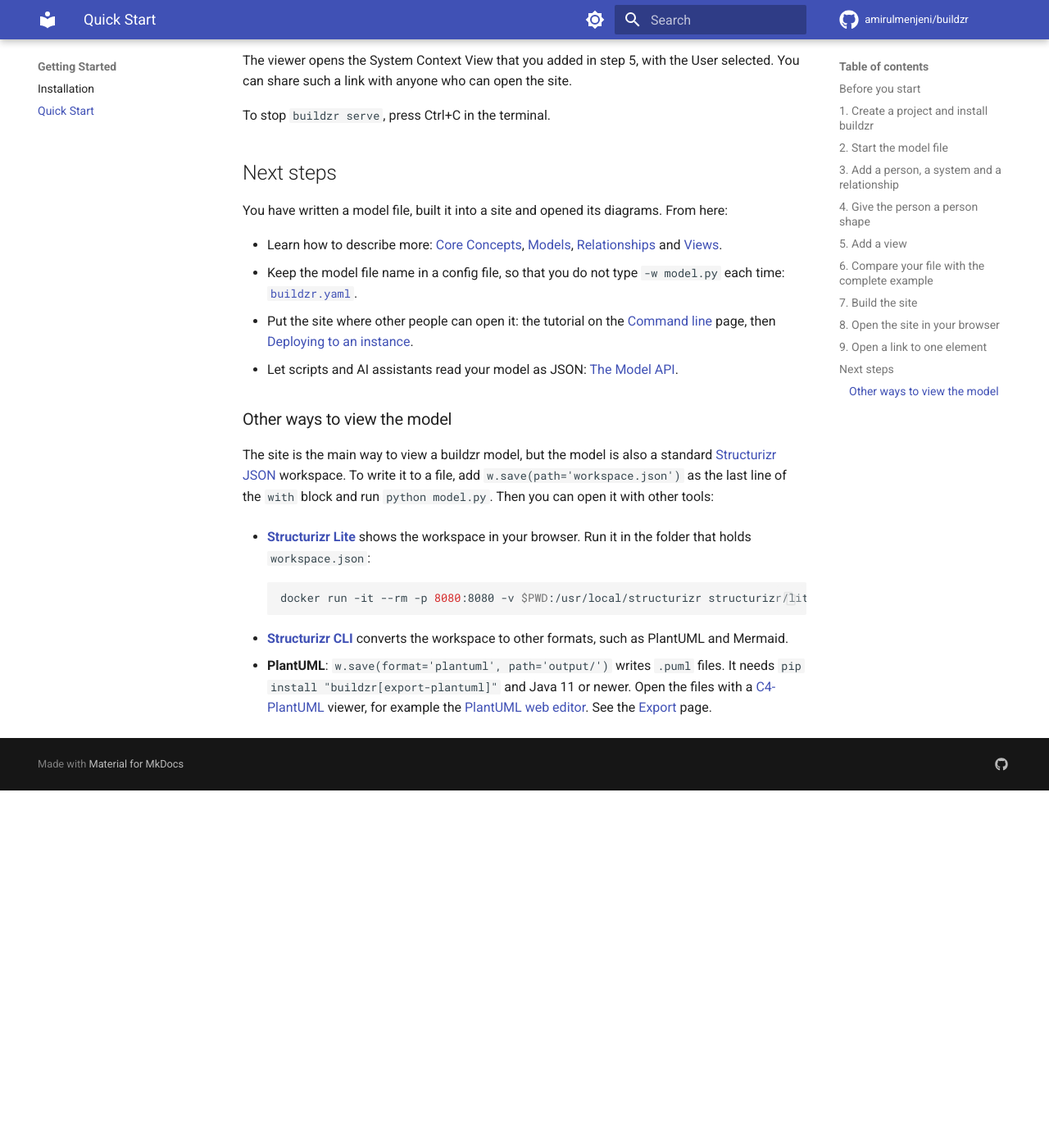
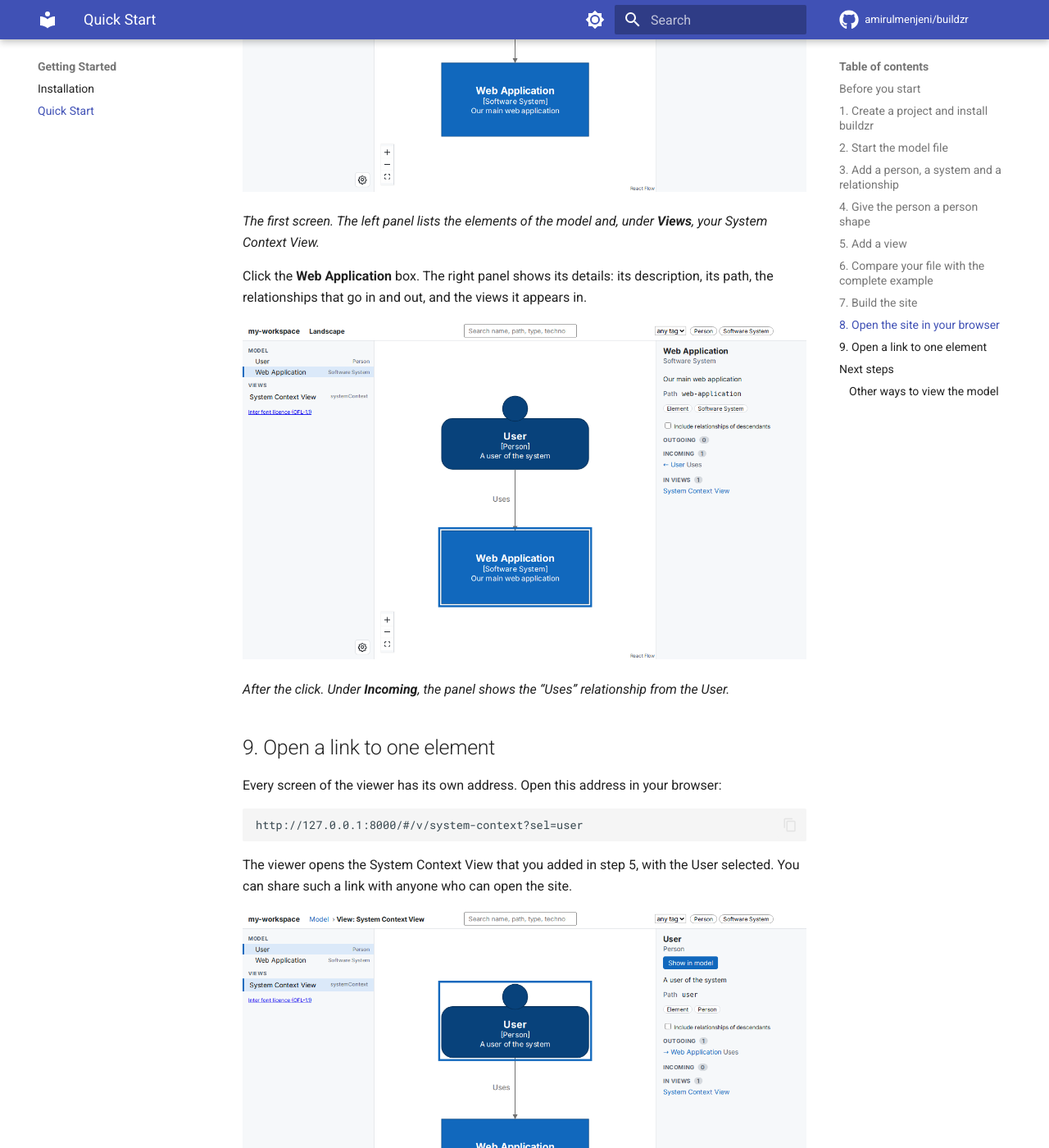
Before and after one commit to amirulmenjeni/buildzr, an MkDocs documentation site: the page built from docs/getting-started/quick-start.md, in a window 1280 px wide and 1400 px high, scrolled down 5035 px. Shown: the whole window at 82% size. Built offline with MkDocs 1.6.1 and Material for MkDocs 9.7.7, drawn with Linux system fonts in a browser that asks for light colours; comment, search, counter and statistics services are not loaded; before the commit the page ends 5999 px from its top, so only the background shows below that; some of the changed text lies outside the part shown.

Commit message:
docs(quick-start): add viewer screenshots

````diff
--- a/docs/getting-started/quick-start.md
+++ b/docs/getting-started/quick-start.md
@@ -209,7 +209,15 @@
 
 Open `http://127.0.0.1:8000/` in your browser. You see the **landscape**, the top level of your model: the user, the web application and the "Uses" arrow between them.
 
+![The viewer after it opens: the User above the Web Application, joined by an arrow labelled Uses, with the model tree on the left](../images/quick-start/quick-start-landscape.png)
+
+*The first screen. The left panel lists the elements of the model and, under **Views**, your System Context View.*
+
 Click the **Web Application** box. The right panel shows its details: its description, its path, the relationships that go in and out, and the views it appears in.
+
+![The Web Application box selected; the right panel lists its description, one incoming relationship from User, and the System Context View](../images/quick-start/quick-start-element-selected.png)
+
+*After the click. Under **Incoming**, the panel shows the "Uses" relationship from the User.*
 
 ## 9. Open a link to one element
 
@@ -220,6 +228,10 @@
 ```
 
 The viewer opens the System Context View that you added in step 5, with the User selected. You can share such a link with anyone who can open the site.
+
+![The System Context View opened from a link, with the User box selected and its details in the right panel](../images/quick-start/quick-start-view-link.png)
+
+*The view opened from the link. The top bar shows **View: System Context View**, and the right panel shows the User.*
 
 To stop `buildzr serve`, press Ctrl+C in the terminal.
 
````
Also changed, not shown: docs/images/quick-start/quick-start-element-selected.png (added), docs/images/quick-start/quick-start-landscape.png (added), docs/images/quick-start/quick-start-view-link.png (added).
